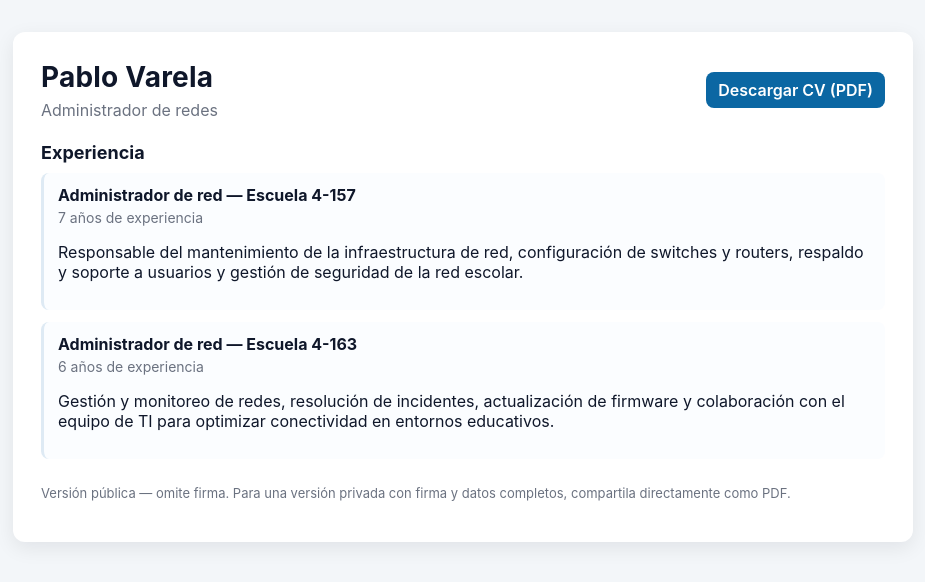
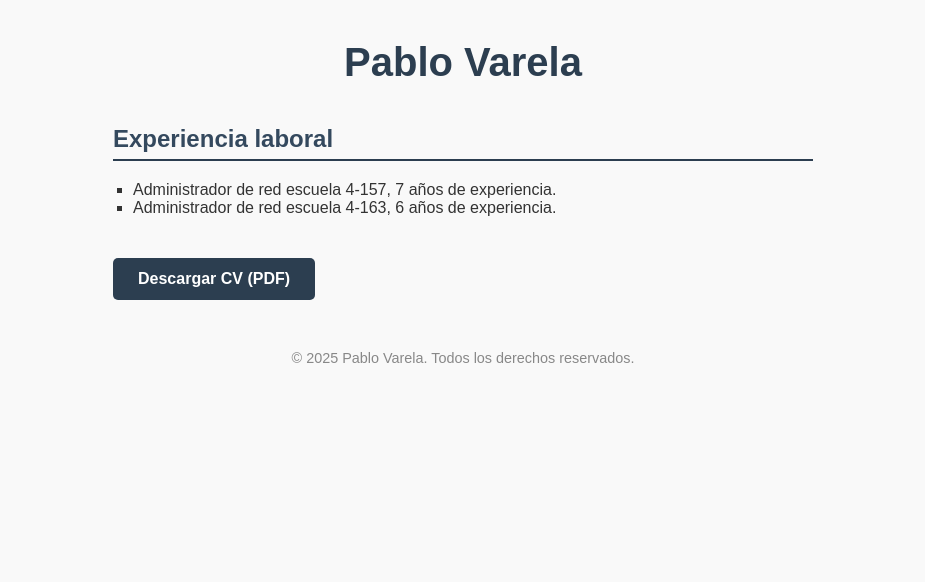
Before and after one commit to jazxz53/PabloV-cv, a plain HTML site: page docs/index.html in a window 1280 px wide. Shown: the whole page, without its empty margins (177-1102 px from the left). Drawn offline with Linux system fonts and the light colour scheme.

Commit message:
Update index.html

```diff
--- a/docs/index.html
+++ b/docs/index.html
@@ -1,84 +1,79 @@
-<!doctype html>
+<!DOCTYPE html>
 <html lang="es">
 <head>
-  <meta charset="utf-8" />
+  <meta charset="UTF-8" />
   <meta name="viewport" content="width=device-width, initial-scale=1" />
-  <title>Currículum — Pablo Varela</title>
+  <title>Currículum - Pablo Varela</title>
   <style>
-    :root{ --accent:#0b67a3; --muted:#6b7280; --card:#ffffff; --bg:#f3f6f9; }
-    html,body{height:100%;}
-    body{
-      font-family: Inter, system-ui, -apple-system, "Segoe UI", Roboto, "Helvetica Neue", Arial;
-      background:var(--bg);
-      margin:0; padding:32px; color:#0f172a;
-      -webkit-font-smoothing:antialiased; -moz-osx-font-smoothing:grayscale;
+    body {
+      font-family: Arial, sans-serif;
+      max-width: 700px;
+      margin: 40px auto;
+      padding: 0 20px;
+      background: #f9f9f9;
+      color: #333;
     }
-    .container{max-width:900px; margin:0 auto;}
-    .card{background:var(--card); border-radius:12px; box-shadow:0 6px 20px rgba(12,16,23,0.08); padding:28px;}
-    header{display:flex; align-items:center; justify-content:space-between; gap:20px;}
-    .head-left{display:flex; flex-direction:column;}
-    h1{margin:0; font-size:28px; letter-spacing:0.2px}
-    .subtitle{color:var(--muted); margin-top:6px}
-    .buttons{display:flex; gap:10px}
-    a.button{background:var(--accent); color:white; padding:8px 12px; border-radius:8px; text-decoration:none; font-weight:600}
-    section{margin-top:22px}
-    h2{font-size:18px; margin:0 0 10px 0}
-    .experience{display:grid; gap:12px}
-    .job{border-left:3px solid rgba(11,103,163,0.12); padding:12px 14px; background:#fbfdff; border-radius:8px}
-    .job h3{margin:0; font-size:16px}
-    .meta{color:var(--muted); font-size:14px; margin-top:4px}
-    footer{margin-top:26px; color:var(--muted); font-size:13px}
-
-    @media (max-width:640px){
-      header{flex-direction:column; align-items:flex-start}
-      .buttons{width:100%}
-      a.button{width:100%; text-align:center}
+    header {
+      text-align: center;
+      margin-bottom: 30px;
     }
-
-
-    /* Estilos para imprimir */
-    @media print{
-      body{background:white; padding:0}
-      .card{box-shadow:none; border-radius:0}
-      a.button{display:none}
+    h1 {
+      margin: 0;
+      font-size: 2.5em;
+      color: #2c3e50;
+    }
+    h2 {
+      border-bottom: 2px solid #2c3e50;
+      padding-bottom: 6px;
+      margin-top: 40px;
+      color: #34495e;
+    }
+    ul {
+      list-style-type: square;
+      padding-left: 20px;
+    }
+    a.cv-download {
+      display: inline-block;
+      margin-top: 25px;
+      padding: 12px 25px;
+      background-color: #2c3e50;
+      color: white;
+      text-decoration: none;
+      border-radius: 5px;
+      font-weight: bold;
+    }
+    a.cv-download:hover {
+      background-color: #1a252f;
+    }
+    footer {
+      margin-top: 50px;
+      font-size: 0.9em;
+      text-align: center;
+      color: #888;
     }
   </style>
 </head>
 <body>
-  <div class="container">
-    <div class="card">
   <header>
-        <div class="head-left">
     <h1>Pablo Varela</h1>
-          <div class="subtitle">Administrador de redes</div>
-        </div>
-        <div class="buttons">
-          <!-- Enlace al PDF (subir CV.pdf al mismo repositorio) -->
-          <a class="button" href="CV Pablo Varela.pdf" target="_blank" rel="noopener">Descargar CV (PDF)</a>
-        </div>
   </header>
 
   <section>
-        <h2>Experiencia</h2>
-        <div class="experience">
-          <article class="job">
-            <h3>Administrador de red — Escuela 4-157</h3>
-            <div class="meta">7 años de experiencia</div>
-            <p>Responsable del mantenimiento de la infraestructura de red, configuración de switches y routers, respaldo y soporte a usuarios y gestión de seguridad de la red escolar.</p>
-          </article>
+    <h2>Experiencia laboral</h2>
+    <ul>
+      <li>Administrador de red escuela 4-157, 7 años de experiencia.</li>
+      <li>Administrador de red escuela 4-163, 6 años de experiencia.</li>
+    </ul>
+  </section>
 
-          <article class="job">
-            <h3>Administrador de red — Escuela 4-163</h3>
-            <div class="meta">6 años de experiencia</div>
-            <p>Gestión y monitoreo de redes, resolución de incidentes, actualización de firmware y colaboración con el equipo de TI para optimizar conectividad en entornos educativos.</p>
-          </article>
-        </div>
+  <section>
+    <a href="CV Pablo Varela.pdf" class="cv-download" target="_blank" rel="noopener">
+      Descargar CV (PDF)
+    </a>
   </section>
 
   <footer>
-        <p>Versión pública — omite firma. Para una versión privada con firma y datos completos, compartila directamente como PDF.</p>
+    &copy; 2025 Pablo Varela. Todos los derechos reservados.
   </footer>
-    </div>
-  </div>
 </body>
 </html>
```
Lines whose indentation alone changed are shown as unchanged.
